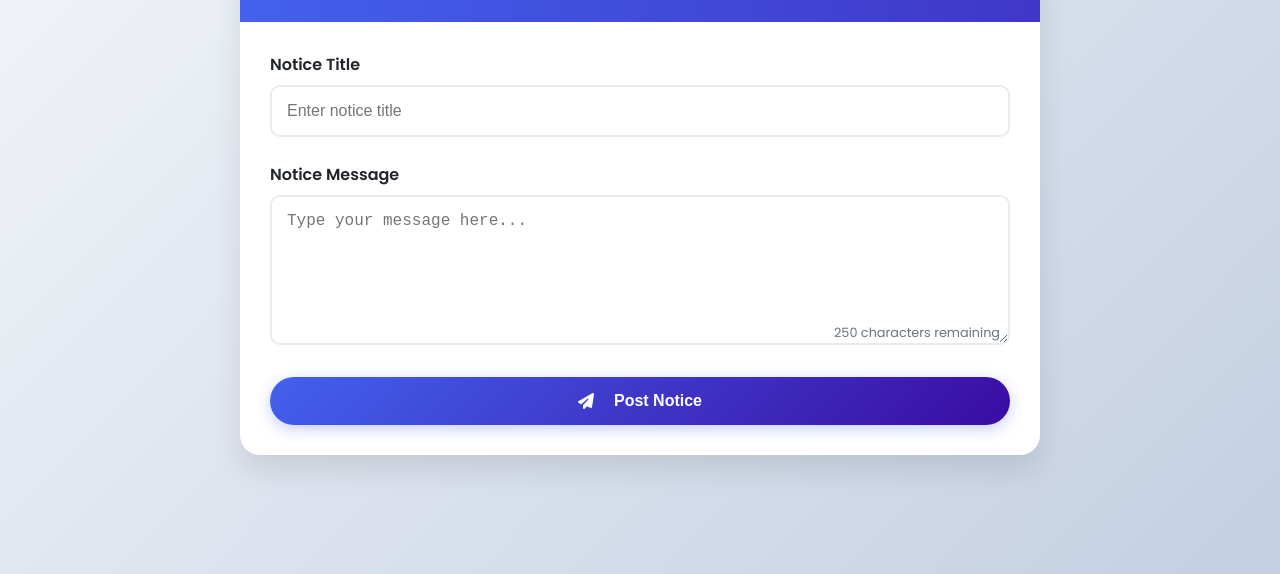
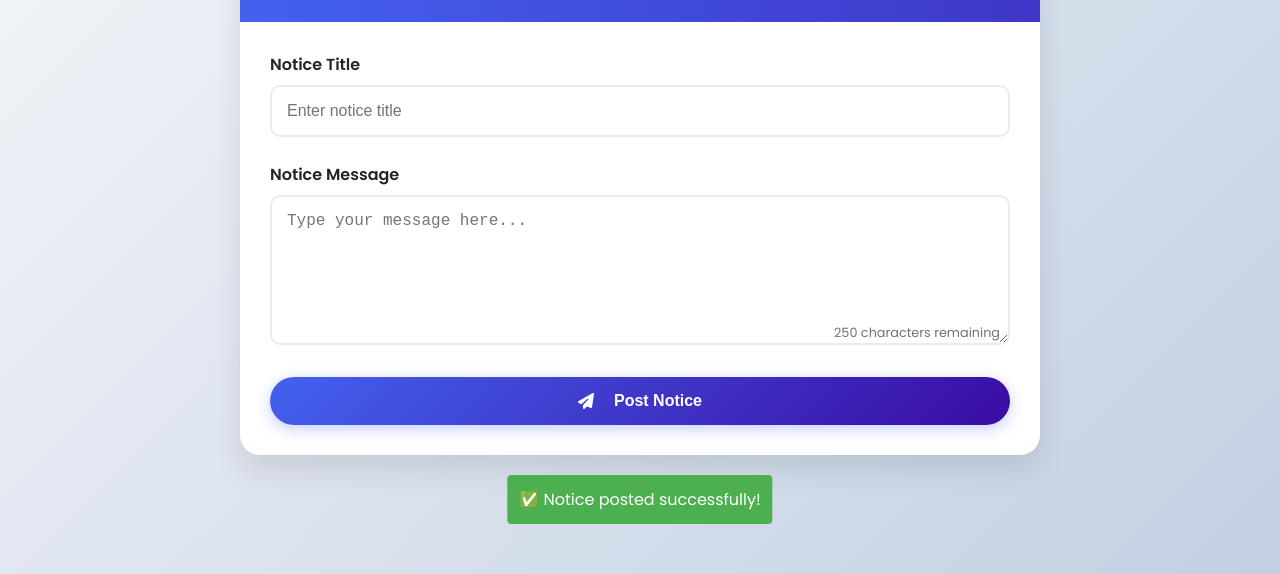
Before and after one commit to Abhijith-r-00/WebSocket-NoticeBoard, a website: page Public/admin.html in a window 1280 px wide. Both pictures are taken after typing "Sample", "Sample" into the empty fields and a click on the button "Post Notice". Shown: the part 226-800 px from the top of the page. Drawn offline with nearby package versions, Linux system fonts and the light colour scheme; no server answers.

Commit message:
adding changes

```diff
--- a/Public/admin.html
+++ b/Public/admin.html
@@ -213,6 +213,29 @@
         padding: 20px;
       }
     }
+    .toast {
+  visibility: hidden;
+  min-width: 250px;
+  background-color: #4caf50;
+  color: #fff;
+  text-align: center;
+  border-radius: 4px;
+  padding: 12px;
+  position: fixed;
+  bottom: 30px;
+  left: 50%;
+  transform: translateX(-50%);
+  z-index: 1000;
+  opacity: 0;
+  transition: opacity 0.3s ease, bottom 0.3s ease;
+}
+
+.toast.show {
+  visibility: visible;
+  opacity: 1;
+  bottom: 50px;
+}
+
 
   </style>
 </head>
--- a/Public/js/admin.js
+++ b/Public/js/admin.js
@@ -11,4 +11,22 @@ document.getElementById('noticeForm').addEventListener('submit', (e) => {
   document.getElementById('title').value = '';
   document.getElementById('message').value = '';
 
+  showToast("✅ Notice posted successfully!");
 });
+
+// Toast function
+function showToast(message) {
+  const toast = document.createElement('div');
+  toast.className = 'toast';
+  toast.innerText = message;
+  document.body.appendChild(toast);
+
+  setTimeout(() => {
+    toast.classList.add('show');
+  }, 100);
+
+  setTimeout(() => {
+    toast.classList.remove('show');
+    setTimeout(() => document.body.removeChild(toast), 300);
+  }, 3000);
+}
```
Also changed, not shown: server.js (+5 -5 lines).
